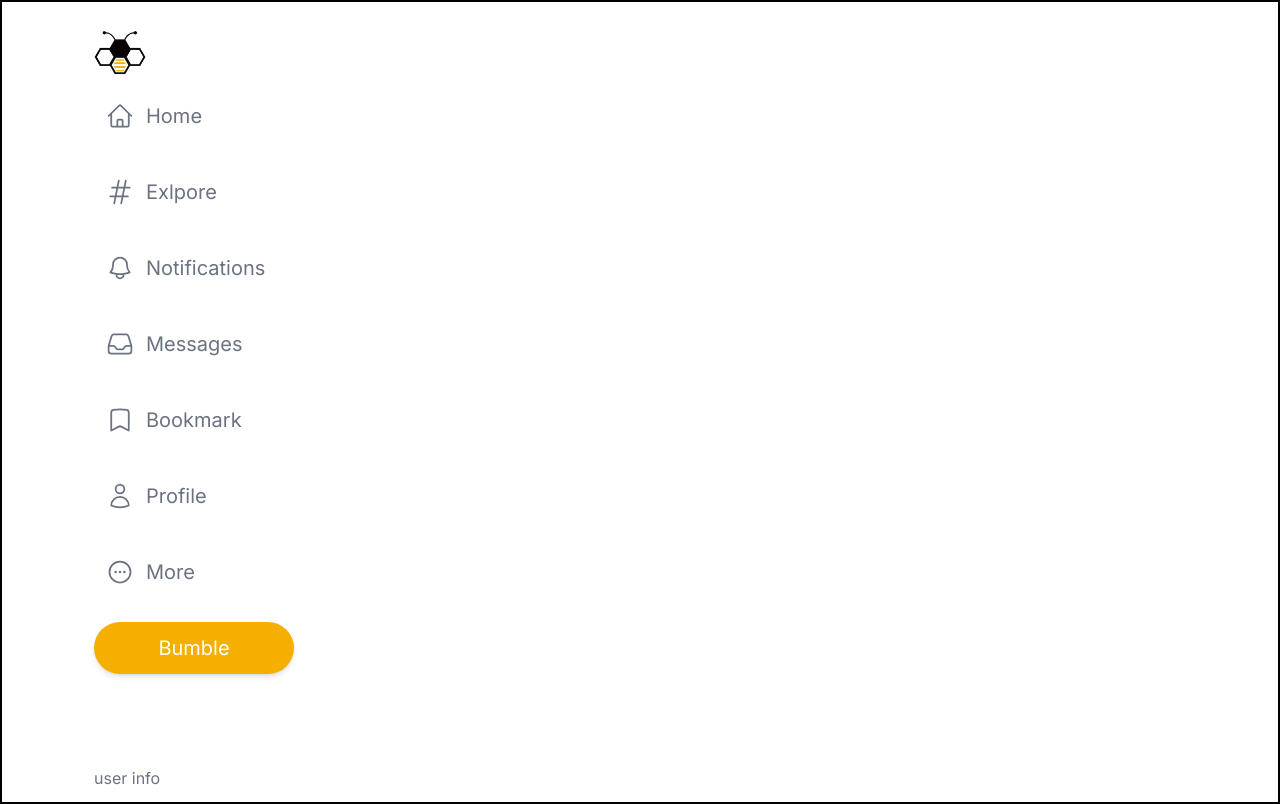
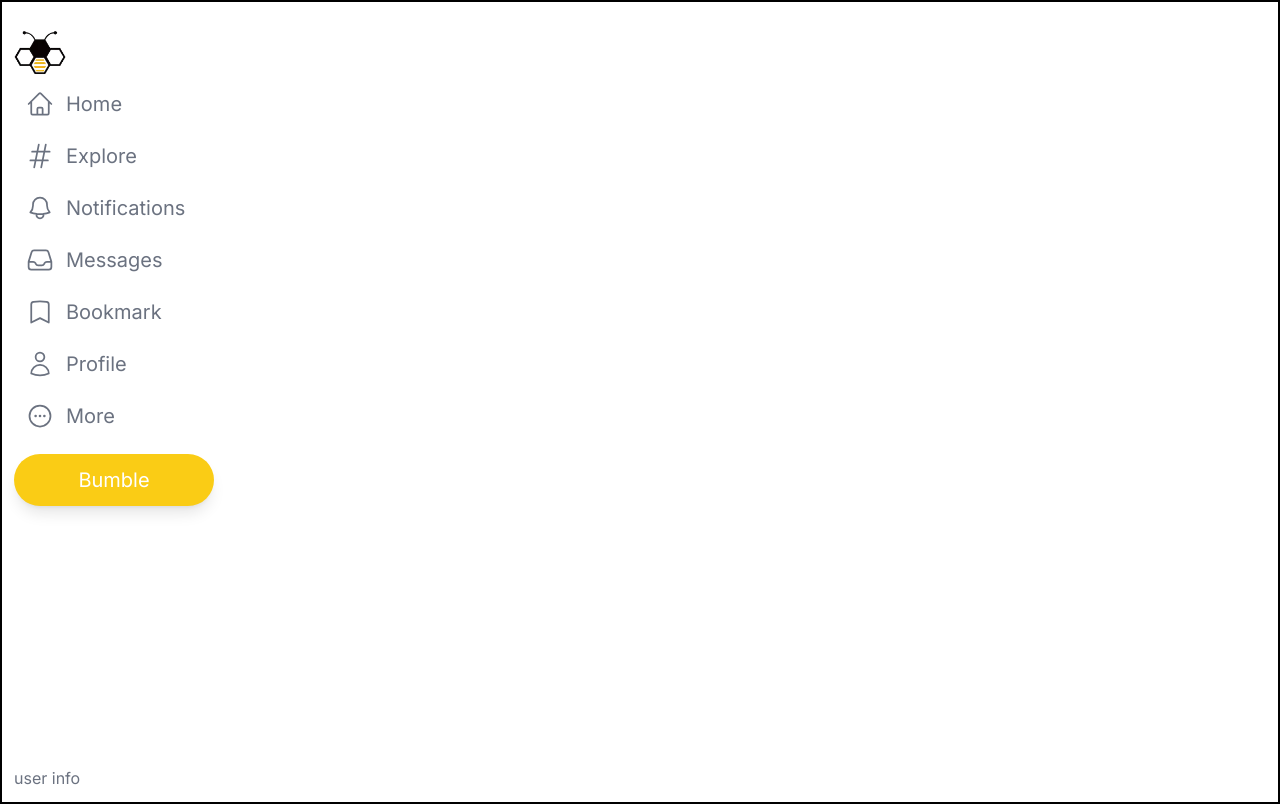
Before and after one commit to KrazyNight/social-media-app-solo-3, a Next.js app: page / in a window 1280 px wide. Built offline with nearby package versions, Linux system fonts and the light colour scheme.

Commit message:
sidebar part 8

```diff
--- a/app/page.tsx
+++ b/app/page.tsx
@@ -11,7 +11,6 @@
     mx-auto
     border-2
     border-black
-
     ">
 
       <Sidebar />
@@ -20,6 +19,7 @@
       {/* <PostFeed />
       <Widgets /> */}
     </div>
+
     </>
   );
 }
--- a/components/Sidebar.tsx
+++ b/components/Sidebar.tsx
@@ -1,80 +1,87 @@
-import React from "react";
-import {
-  BellIcon,
-  BookmarkIcon,
-  EllipsisHorizontalCircleIcon,
-  HashtagIcon,
-  HomeIcon,
-  InboxIcon,
-  UserIcon,
-} from "@heroicons/react/24/outline";
-import Image from "next/image";
+import React from 'react'
+import { BellIcon, BookmarkIcon, EllipsisHorizontalCircleIcon, HashtagIcon, HomeIcon, InboxIcon, UserIcon } from "@heroicons/react/24/outline"
+import Image from 'next/image'
 
 export default function Sidebar() {
   return (
     <>
-      <nav
-        className=" h-screen
-    hidden sm:flex flex-col sticky top-0 p-3 xl:ml-20 "
-    // what does it look without " xl:ml-20 ""
-      >
-        <div className="relative h-full">
-          <div className="py-3">
+    <nav className='h-screen
+    hidden
+    sm:flex flex-col
+    sticky top-0
+    p-3
+
+    '>
+      <div className='relative h-full  '>
+
+        <div className='py-3 '>
           <Image
           src={"/assets/busybee-logo2.png"}
+          width={52}
           height={52}
-              width={52}
           alt="Logo"
           />
         </div>
 
         <ul>
           <SidebarLink Icon={HomeIcon} text="Home" />
-            <SidebarLink Icon={HashtagIcon} text="Exlpore" />
+          <SidebarLink Icon={HashtagIcon} text="Explore" />
           <SidebarLink Icon={BellIcon} text="Notifications" />
           <SidebarLink Icon={InboxIcon} text="Messages" />
           <SidebarLink Icon={BookmarkIcon} text="Bookmark" />
           <SidebarLink Icon={UserIcon} text="Profile" />
           <SidebarLink Icon={EllipsisHorizontalCircleIcon} text="More" />
-            <button
-              className=" hidden xl:block
-                bg-[#f4af01] text-white text-xl w-[200px] h-[52px]
-                rounded-full cursor-pointer shadow-md mt-2
-                "
-            >
+          <button className=' hidden xl:block
+          bg-yellow-400 text-white text-xl
+          w-[200px]
+          h-[52px]
+          rounded-full
+          shadow-lg
+          cursor-pointer
+          mt-2
+
+
+
+
+
+          '>
             Bumble
           </button>
+
         </ul>
 
-          <div className="absolute bottom-0">user info</div>
+        <div className='absolute bottom-0'>
+          user info
         </div>
+      </div>
+
     </nav>
+
     </>
-  );
+  )
 }
 
 interface SidebarLinkProps {
   text: string;
-  Icon: React.ForwardRefExoticComponent<
-    Omit<React.SVGProps<SVGSVGElement>, "ref"> & {
+  Icon: React.ForwardRefExoticComponent<Omit<React.SVGProps<SVGSVGElement>, "ref"> & {
     title?: string;
     titleId?: string;
-    } & React.RefAttributes<SVGSVGElement>
-  >;
+} & React.RefAttributes<SVGSVGElement>>
 }
 function SidebarLink({ text, Icon }: SidebarLinkProps) {
   return (
     <>
-      <li className="flex items-center text-xl mb-6 space-x-3 p-3">
-        <Icon className="h-7 " />
+    <li className='flex items-center text-xl mb-6 space-x-3 pl-3 '>
+
+      <Icon className="h-7" />
       {/* npm install @heroicons/react@2.1.3 */}
-        <span className="hidden md:block  ">{text}</span>
+      <span className='hidden md:block'> {text} </span>
     </li>
     </>
-  );
+  )
 }
 
-// //step 3
+// //step 4 perfect
 
 // import React from "react";
 // import {
@@ -91,40 +98,41 @@
 // export default function Sidebar() {
 //   return (
 //     <>
-//       <nav className=" h-screen
-//       hidden sm:flex flex-col sticky top-0 p-3 xl:ml-20 ">
-//         <div className="relative h-full  ">
+//       <nav
+//         className=" h-screen
+//     hidden sm:flex flex-col sticky top-0 p-3 xl:ml-20 "
+//     // what does it look without " xl:ml-20 ""
+//       >
+//         <div className="relative h-full">
+//           <div className="py-3">
+//             <Image
+//               src={"/assets/busybee-logo2.png"}
+//               height={52}
+//               width={52}
+//               alt="Logo"
+//             />
+//           </div>
 
-//             <div className="py-3 ">
-//             <Image
-//                 src={"/assets/busybee-logo2.png"}
-//                 width={42}
-//                 height={42}
-//                 alt="Logo"
-//             />
-//             </div>
-
-//             <ul>
+//           <ul>
 //             <SidebarLink Icon={HomeIcon} text="Home" />
-//             <SidebarLink Icon={HashtagIcon} text="Explore" />
+//             <SidebarLink Icon={HashtagIcon} text="Exlpore" />
 //             <SidebarLink Icon={BellIcon} text="Notifications" />
 //             <SidebarLink Icon={InboxIcon} text="Messages" />
-//             <SidebarLink Icon={BookmarkIcon} text="Bookmarks" />
+//             <SidebarLink Icon={BookmarkIcon} text="Bookmark" />
 //             <SidebarLink Icon={UserIcon} text="Profile" />
 //             <SidebarLink Icon={EllipsisHorizontalCircleIcon} text="More" />
-//             {/* npm install @heroicons/react@2.1.3 */}
+//             <button
+//               className=" hidden xl:block
+//                 bg-[#f4af01] text-white text-xl w-[200px] h-[52px]
+//                 rounded-full cursor-pointer shadow-md mt-2
+//                 "
+//             >
+//               Bumble
+//             </button>
+//           </ul>
 
-//             <button className="hidden xl:block
-//              bg-[#f4af01] w-[200px] h-[52px]
-//             rounded-full text-white font-medium cursor-pointer shadow-md mt-2
-//             ">
-//                 Bumble
-//             </button>
-//             </ul>
-
-//             <div className="absolute bottom-0  ">user Info</div>
+//           <div className="absolute bottom-0">user info</div>
 //         </div>
-
 //       </nav>
 //     </>
 //   );
@@ -139,85 +147,162 @@
 //     } & React.RefAttributes<SVGSVGElement>
 //   >;
 // }
-
 // function SidebarLink({ text, Icon }: SidebarLinkProps) {
 //   return (
 //     <>
-//       <li className="flex items-center text-xl mb-6 space-x-3 p-3 ">
-//         <Icon className="h-7" />
-//         <span className="hidden md:block">{text}</span>
+//       <li className="flex items-center text-xl mb-6 space-x-3 p-3">
+//         <Icon className="h-7 " />
+//         {/* npm install @heroicons/react@2.1.3 */}
+//         <span className="hidden md:block  ">{text}</span>
 //       </li>
 //     </>
 //   );
 // }
 
-// // //step 2
-// // import React from 'react'
-// // // import {} from "@heroicons/react/24/outline"
+// // //step 3
+
+// // import React from "react";
+// // import {
+// //   BellIcon,
+// //   BookmarkIcon,
+// //   EllipsisHorizontalCircleIcon,
+// //   HashtagIcon,
+// //   HomeIcon,
+// //   InboxIcon,
+// //   UserIcon,
+// // } from "@heroicons/react/24/outline";
+// // import Image from "next/image";
 
 // // export default function Sidebar() {
 // //   return (
 // //     <>
-// //         <nav>
-// //             <div>
-// //                 logo
+// //       <nav className=" h-screen
+// //       hidden sm:flex flex-col sticky top-0 p-3 xl:ml-20 ">
+// //         <div className="relative h-full  ">
+
+// //             <div className="py-3 ">
+// //             <Image
+// //                 src={"/assets/busybee-logo2.png"}
+// //                 width={42}
+// //                 height={42}
+// //                 alt="Logo"
+// //             />
 // //             </div>
 
 // //             <ul>
-// //                 <SidebarLink Icon={HomeIcon} text="Home" />
-// //                 <SidebarLink Icon={HomeIcon} text="Home" />
-// //                 <SidebarLink Icon={HomeIcon} text="Home" />
-// //                 <SidebarLink Icon={HomeIcon} text="Home" />
-// //                 <SidebarLink Icon={HomeIcon} text="Home" />
-// //                 <SidebarLink Icon={HomeIcon} text="Home" />
-// //                 <SidebarLink Icon={HomeIcon} text="Home" />
-// //                 {/* npm intall @heroicons/react@2.1.3 */}
+// //             <SidebarLink Icon={HomeIcon} text="Home" />
+// //             <SidebarLink Icon={HashtagIcon} text="Explore" />
+// //             <SidebarLink Icon={BellIcon} text="Notifications" />
+// //             <SidebarLink Icon={InboxIcon} text="Messages" />
+// //             <SidebarLink Icon={BookmarkIcon} text="Bookmarks" />
+// //             <SidebarLink Icon={UserIcon} text="Profile" />
+// //             <SidebarLink Icon={EllipsisHorizontalCircleIcon} text="More" />
+// //             {/* npm install @heroicons/react@2.1.3 */}
+
+// //             <button className="hidden xl:block
+// //              bg-[#f4af01] w-[200px] h-[52px]
+// //             rounded-full text-white font-medium cursor-pointer shadow-md mt-2
+// //             ">
+// //                 Bumble
+// //             </button>
 // //             </ul>
 
-// //             <div>
-// //                 user info
-// //             </div>
-// //         </nav>
+// //             <div className="absolute bottom-0  ">user Info</div>
+// //         </div>
+
+// //       </nav>
 // //     </>
-// //   )
+// //   );
 // // }
 
-// // function SidebarLink({ text, Icon }) {
-// //     return (
-// //         <>
-// //         <li className='flex items-center text-xl' >
-// //             <Icon className="h-7" />
-// //             {text}
-// //         </li>
-// //         </>
-// //     )
+// // interface SidebarLinkProps {
+// //   text: string;
+// //   Icon: React.ForwardRefExoticComponent<
+// //     Omit<React.SVGProps<SVGSVGElement>, "ref"> & {
+// //       title?: string;
+// //       titleId?: string;
+// //     } & React.RefAttributes<SVGSVGElement>
+// //   >;
 // // }
 
-// //step 1
-// // import React from 'react'
-
-// // export default function Sidebar() {
+// // function SidebarLink({ text, Icon }: SidebarLinkProps) {
 // //   return (
 // //     <>
-// //     <nav>
-// //         <div>
-// //             Logo
-// //         </div>
+// //       <li className="flex items-center text-xl mb-6 space-x-3 p-3 ">
+// //         <Icon className="h-7" />
+// //         <span className="hidden md:block">{text}</span>
+// //       </li>
+// //     </>
+// //   );
+// // }
 
-// //         <ul>
-// //             <li>Home</li>
-// //             <li>Home</li>
-// //             <li>Home</li>
-// //             <li>Home</li>
-// //             <li>Home</li>
-// //             <li>Home</li>
-// //             <li>Home</li>
-// //         </ul>
+// // // //step 2
+// // // import React from 'react'
+// // // // import {} from "@heroicons/react/24/outline"
 
-// //         <div>
-// //             user info
-// //         </div>
-// //     </nav>
-// //     </>
-// //   )
-// // }
+// // // export default function Sidebar() {
+// // //   return (
+// // //     <>
+// // //         <nav>
+// // //             <div>
+// // //                 logo
+// // //             </div>
+
+// // //             <ul>
+// // //                 <SidebarLink Icon={HomeIcon} text="Home" />
+// // //                 <SidebarLink Icon={HomeIcon} text="Home" />
+// // //                 <SidebarLink Icon={HomeIcon} text="Home" />
+// // //                 <SidebarLink Icon={HomeIcon} text="Home" />
+// // //                 <SidebarLink Icon={HomeIcon} text="Home" />
+// // //                 <SidebarLink Icon={HomeIcon} text="Home" />
+// // //                 <SidebarLink Icon={HomeIcon} text="Home" />
+// // //                 {/* npm intall @heroicons/react@2.1.3 */}
+// // //             </ul>
+
+// // //             <div>
+// // //                 user info
+// // //             </div>
+// // //         </nav>
+// // //     </>
+// // //   )
+// // // }
+
+// // // function SidebarLink({ text, Icon }) {
+// // //     return (
+// // //         <>
+// // //         <li className='flex items-center text-xl' >
+// // //             <Icon className="h-7" />
+// // //             {text}
+// // //         </li>
+// // //         </>
+// // //     )
+// // // }
+
+// // //step 1
+// // // import React from 'react'
+
+// // // export default function Sidebar() {
+// // //   return (
+// // //     <>
+// // //     <nav>
+// // //         <div>
+// // //             Logo
+// // //         </div>
+
+// // //         <ul>
+// // //             <li>Home</li>
+// // //             <li>Home</li>
+// // //             <li>Home</li>
+// // //             <li>Home</li>
+// // //             <li>Home</li>
+// // //             <li>Home</li>
+// // //             <li>Home</li>
+// // //         </ul>
+
+// // //         <div>
+// // //             user info
+// // //         </div>
+// // //     </nav>
+// // //     </>
+// // //   )
+// // // }
```
Lines whose indentation alone changed are shown as unchanged.
